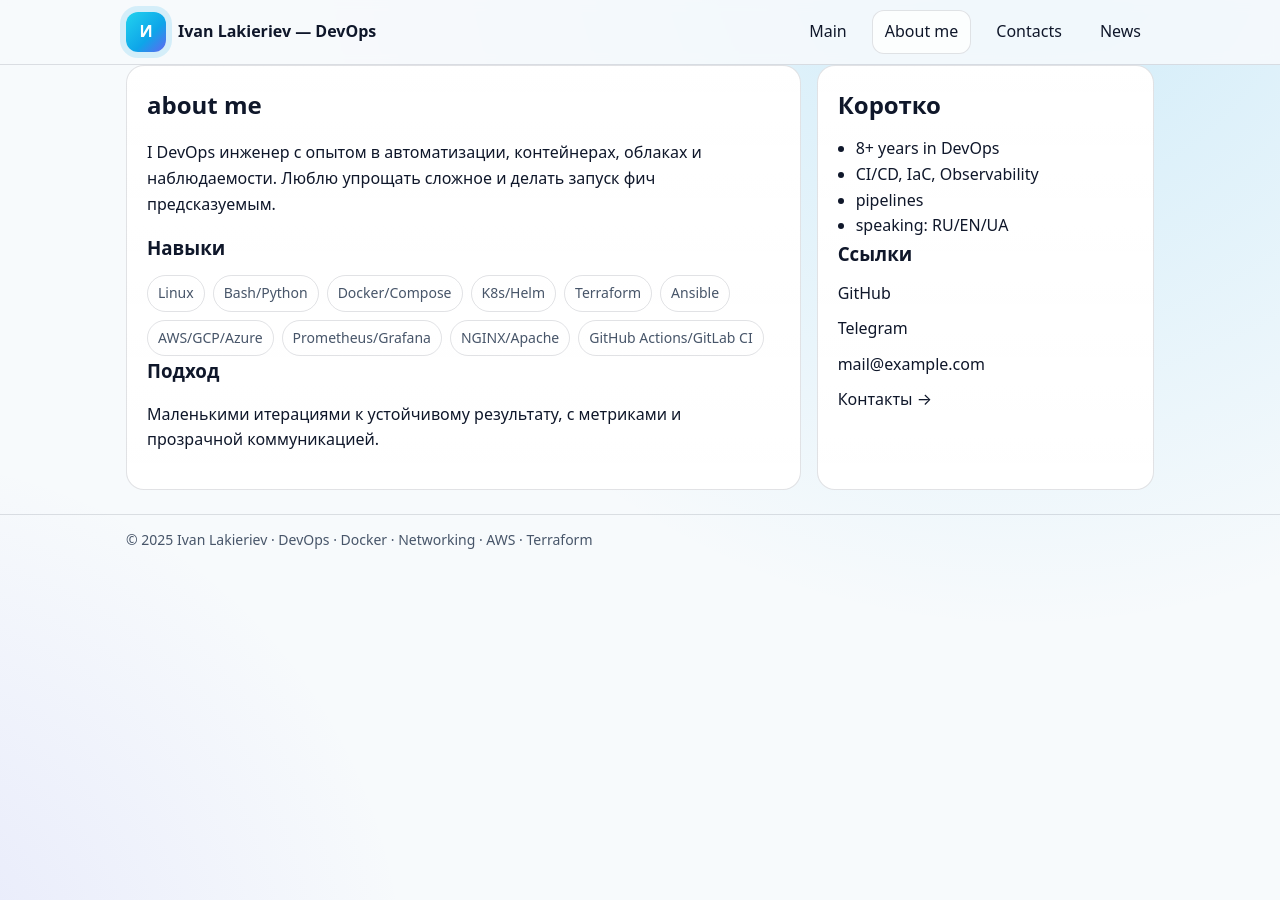
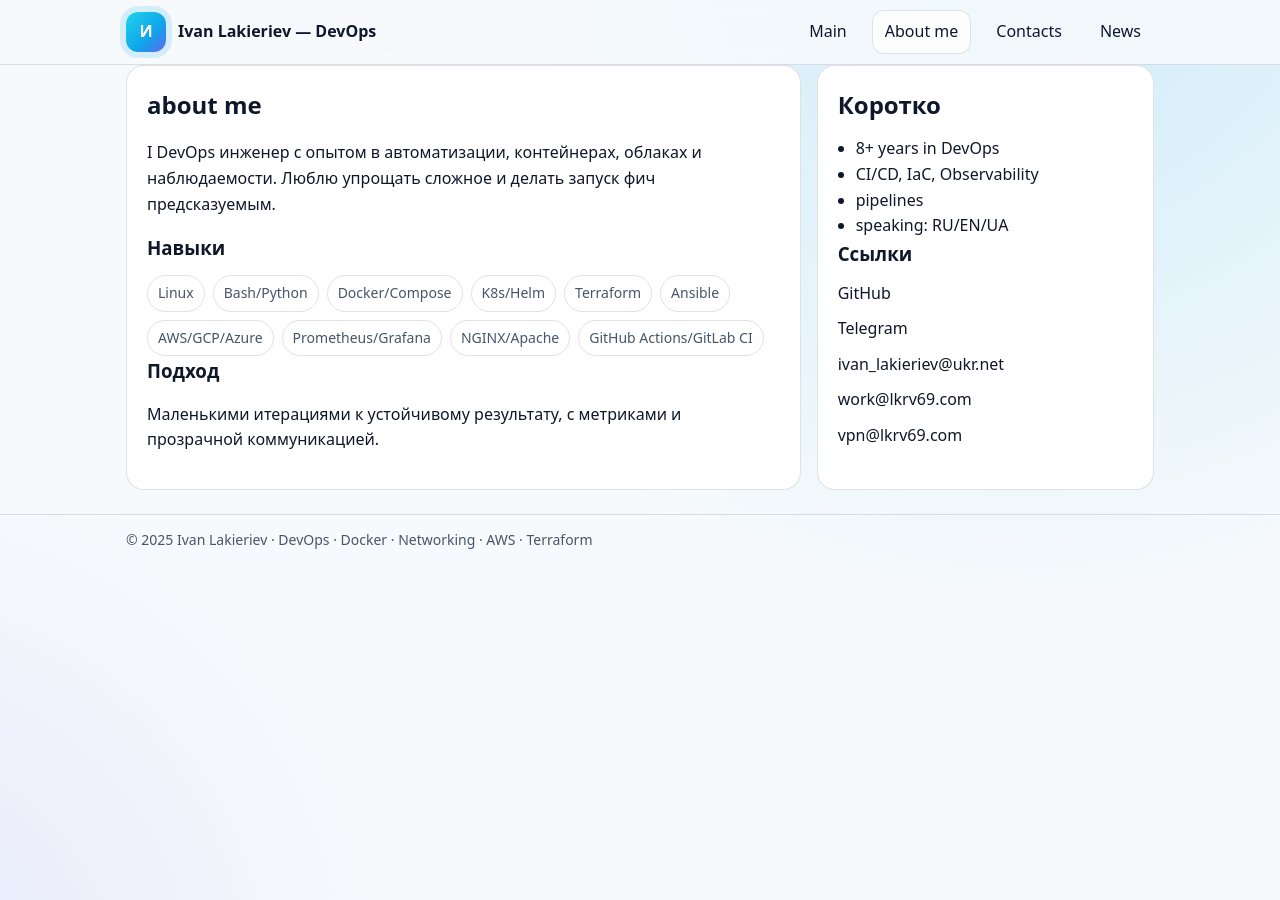
Before and after one commit to lkrv69/One-Page, a Jekyll site: the page built from about/index.md, in a window 1280 px wide. Built offline with Jekyll 4.4.1, drawn with Linux system fonts in a browser that asks for light colours.

Commit message:
Update index.md

```diff
--- a/about/index.md
+++ b/about/index.md
@@ -28,8 +28,9 @@ permalink: /about/
     <ul class="contact-list">
       <li><a href="https://github.com/lkrv69" target="_blank" rel="noopener">GitHub</a></li>
       <li><a href="https://t.me/lkrv69" target="_blank" rel="noopener">Telegram</a></li>
-      <li><a href="mailto:ivan_lakieriev@ukr.net">mail@example.com</a></li>
-      <li><a href="/contacts/">Контакты →</a></li>
+      <li><a href="mailto:ivan_lakieriev@ukr.net">ivan_lakieriev@ukr.net</a></li>
+      <li><a href="mailto:work@lkrv69.com">work@lkrv69.com</a></li>
+      <li><a href="mailto:vpn@lkrv69.com">vpn@lkrv69.com</a></li>
     </ul>
   </aside>
 </div>
```
